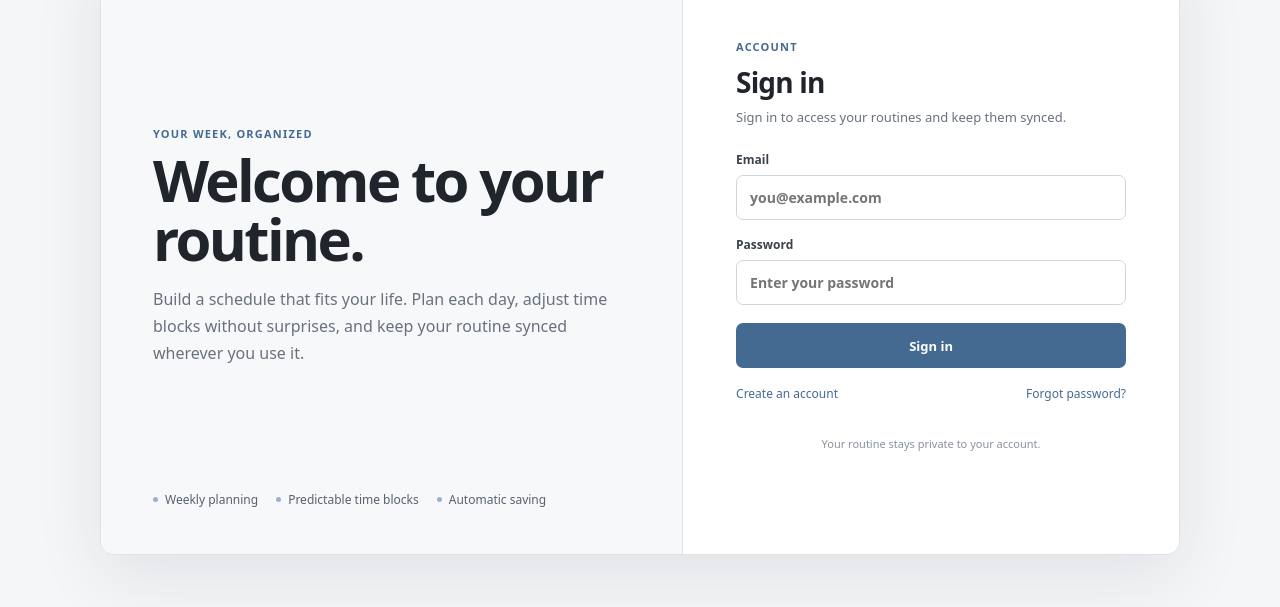
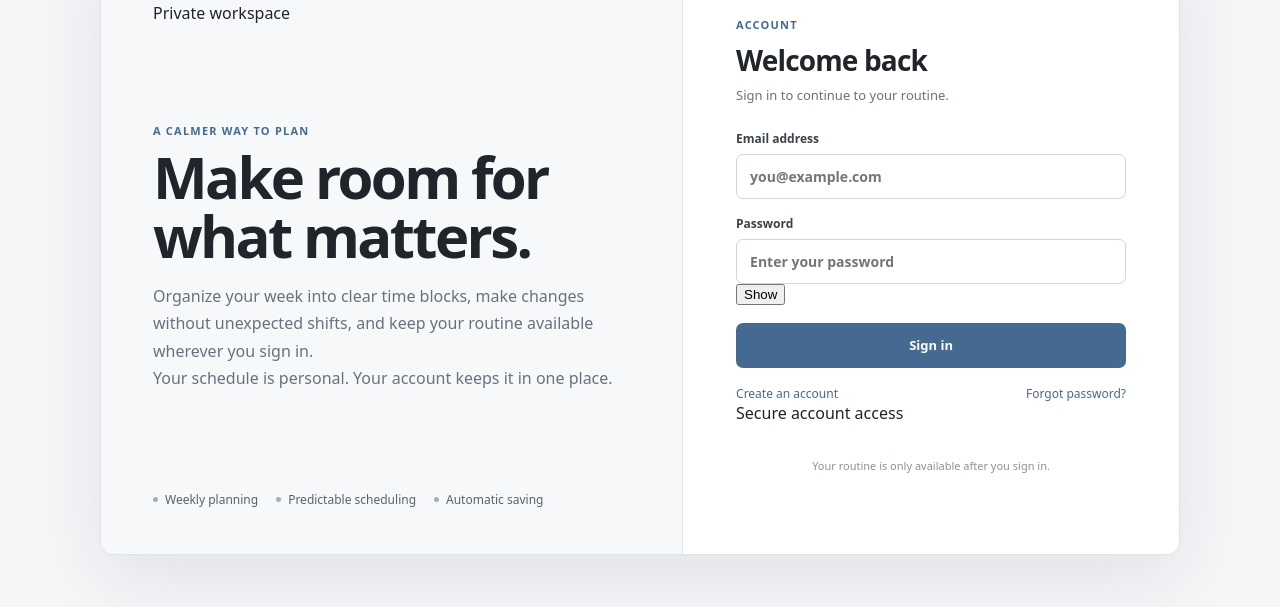
Before and after one commit to abirisback098/Tester, a website with bundled scripts: page public/index.html in a window 1280 px wide. Shown: the part 155-762 px from the top of the page. Built offline with nearby package versions, Linux system fonts and the light colour scheme; a script that the page names is missing; files whose address does not match are found by name.

Commit message:
Build polished account-first login experience

```diff
--- a/public/index.html
+++ b/public/index.html
@@ -10,19 +10,24 @@
   <link rel="stylesheet" href="/styles.css" />
   <title>Routine Planner</title>
 </head>
-<body>
-  <section id="auth-screen" class="auth-screen" aria-label="Sign in">
+<body class="auth-boot">
+  <section id="auth-screen" class="auth-screen" aria-label="Account access">
     <div class="auth-layout">
       <div class="auth-intro">
-        <div class="brand brand-large"><span class="brand-mark"></span><span>Routine Planner</span></div>
+        <div class="auth-brand-row">
+          <div class="brand brand-large"><span class="brand-mark"></span><span>Routine Planner</span></div>
+          <span class="auth-secure">Private workspace</span>
+        </div>
         <div class="auth-copy">
-          <p class="eyebrow">Your week, organized</p>
-          <h1>Welcome to your routine.</h1>
-          <p>Build a schedule that fits your life. Plan each day, adjust time blocks without surprises, and keep your routine synced wherever you use it.</p>
+          <p class="eyebrow">A calmer way to plan</p>
+          <h1>Make room for what matters.</h1>
+          <p>Organize your week into clear time blocks, make changes without unexpected shifts, and keep your routine available wherever you sign in.</p>
+          <div class="auth-rule" aria-hidden="true"><span></span><span></span><span></span></div>
+          <p class="auth-note">Your schedule is personal. Your account keeps it in one place.</p>
         </div>
-        <div class="auth-points">
+        <div class="auth-points" aria-label="Planner features">
           <span>Weekly planning</span>
-          <span>Predictable time blocks</span>
+          <span>Predictable scheduling</span>
           <span>Automatic saving</span>
         </div>
       </div>
@@ -31,19 +36,27 @@
         <div class="auth-card auth-page-card">
           <div class="auth-card-heading">
             <p class="eyebrow">Account</p>
-            <h2 id="auth-title">Sign in</h2>
-            <p id="auth-message" class="muted">Sign in to access your routines and keep them synced.</p>
+            <h2 id="auth-title">Welcome back</h2>
+            <p id="auth-message" class="muted">Sign in to continue to your routine.</p>
           </div>
           <form id="auth-form" class="auth-form">
-            <label>Email<input id="email" type="email" autocomplete="email" placeholder="you@example.com" required /></label>
-            <label>Password<input id="password" type="password" autocomplete="current-password" minlength="6" placeholder="Enter your password" required /></label>
+            <label for="email">Email address
+              <input id="email" type="email" autocomplete="email" inputmode="email" placeholder="you@example.com" required />
+            </label>
+            <label for="password">Password
+              <span class="password-field">
+                <input id="password" type="password" autocomplete="current-password" minlength="6" placeholder="Enter your password" required />
+                <button id="password-toggle" class="password-toggle" type="button" aria-label="Show password" aria-pressed="false">Show</button>
+              </span>
+            </label>
             <button id="auth-submit" class="button button-primary button-wide" type="submit">Sign in</button>
           </form>
           <div class="auth-links">
             <button id="auth-switch" class="text-button" type="button">Create an account</button>
             <button id="auth-reset" class="text-button" type="button">Forgot password?</button>
           </div>
-          <p class="auth-footnote">Your routine stays private to your account.</p>
+          <div class="auth-divider"><span>Secure account access</span></div>
+          <p class="auth-footnote">Your routine is only available after you sign in.</p>
         </div>
       </div>
     </div>
```
